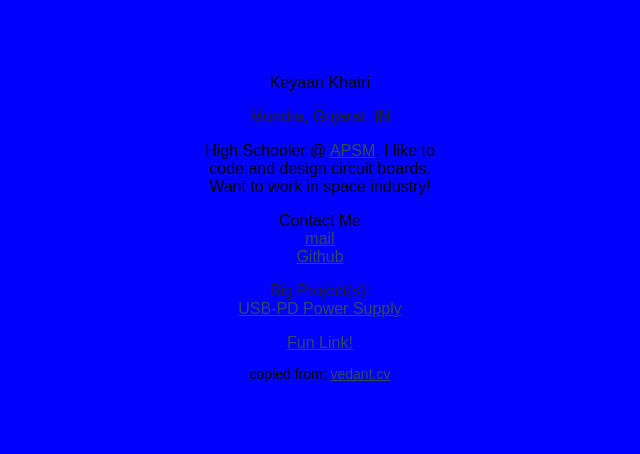
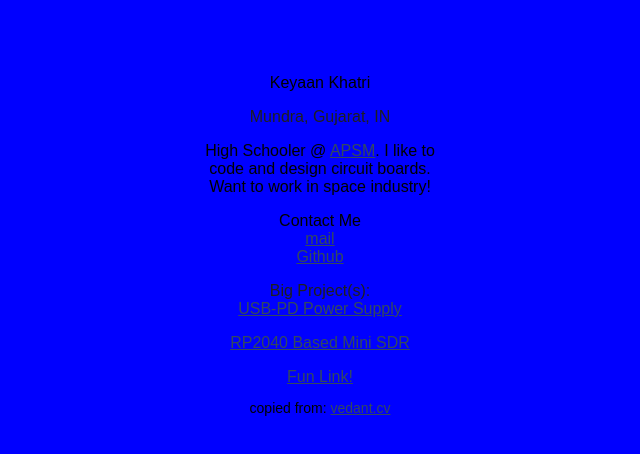
Before and after one commit to Keyaan-07/keyaan-07.github.io, a plain HTML site: page index.html in a window 1280 px wide. Shown: the whole page, without its empty margins (320-960 px from the left). Drawn offline with Linux system fonts and the light colour scheme.

Commit message:
Update index.html

```diff
--- a/index.html
+++ b/index.html
@@ -15,6 +15,7 @@
 
     <p class='light' >Big Project(s):<br>
     <a href='https://github.com/Keyaan-07/USB-PD-Power-Supply'> USB-PD Power Supply</a></p>
+	<a href='https://github.com/Keyaan-07/RP2040-mini-SDR'> RP2040 Based Mini SDR</a></p>
 
 
 
```
